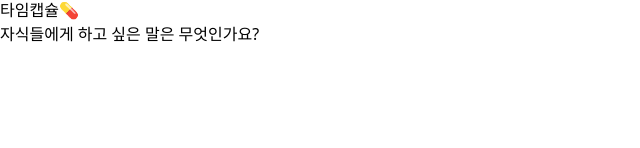
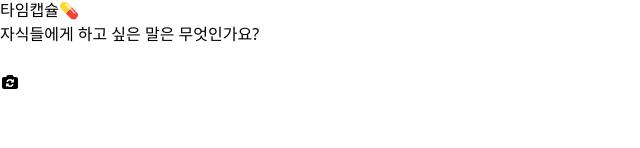
Before and after one commit to ywj0212/skyst2024-front, a React (Vite) app: page /upload in a window 1280 px wide. Shown: the part 152-300 px from the top of the page, without its empty margins (0-640 px from the left). Built offline with nearby package versions, Linux system fonts and the light colour scheme; no server answers.

Commit message:
화면 전환, 오디오 추가

```diff
--- a/src/pages/Upload.jsx
+++ b/src/pages/Upload.jsx
@@ -1,5 +1,6 @@
 import React, { useRef, useState, useEffect } from "react";
 import Navbar from "../components/Navbar";
+import { FontAwesomeIcon } from "@fortawesome/react-fontawesome";
 
 function Upload() {
   const videoOutputRef = useRef(null);
@@ -7,16 +8,33 @@ function Upload() {
   const [isRecording, setIsRecording] = useState(false);
   const [recordedMediaURL, setRecordedMediaURL] = useState(null);
   const [mediaRecorder, setMediaRecorder] = useState(null);
+  const [facingMode, setFacingMode] = useState("user"); // 초기 카메라 모드를 전면으로 설정
 
   useEffect(() => {
-    const constraints = { audio: false, video: true };
-    navigator.mediaDevices.getUserMedia(constraints).then((stream) => {
-      setMediaStream(stream);
-      if (videoOutputRef.current) {
-        videoOutputRef.current.srcObject = stream;
-      }
-    });
-  }, []);
+    const constraints = {
+      audio: true,
+      video: { facingMode: facingMode },
+    };
+
+    // 기존 스트림이 있으면 닫기
+    if (mediaStream) {
+      mediaStream.getTracks().forEach((track) => track.stop());
+    }
+
+    navigator.mediaDevices
+      .getUserMedia(constraints)
+      .then((stream) => {
+        setMediaStream(stream);
+        if (videoOutputRef.current) {
+          videoOutputRef.current.srcObject = stream;
+        }
+      })
+      .catch((error) => console.error(error));
+  }, [facingMode]); // facingMode가 변경될 때마다 useEffect 실행
+
+  const toggleFacingMode = () => {
+    setFacingMode(facingMode === "user" ? "environment" : "user");
+  };
 
   const toggleRecording = () => {
     if (!isRecording) {
@@ -77,7 +95,7 @@ function Upload() {
         </h5>
       </div>
 
-      <div className="absolute bottom-5 right-1/2 translate-x-1/2 z-10">
+      <div className="absolute bottom-10 right-1/2 translate-x-1/2 z-10">
         <button
           onClick={toggleRecording}
           className={`p-2 rounded-full border-2 transition-transform duration-500 ease-in-out ${
@@ -91,6 +109,15 @@ function Upload() {
           ></div>
         </button>
       </div>
+      <div
+        className="absolute bottom-12 right-10 translate-x-1/2 z-10"
+        onClick={toggleFacingMode}
+      >
+        <FontAwesomeIcon
+          className="text-white text-4xl"
+          icon="fa-solid fa-camera-rotate"
+        />
+      </div>
     </div>
   );
 }
```
